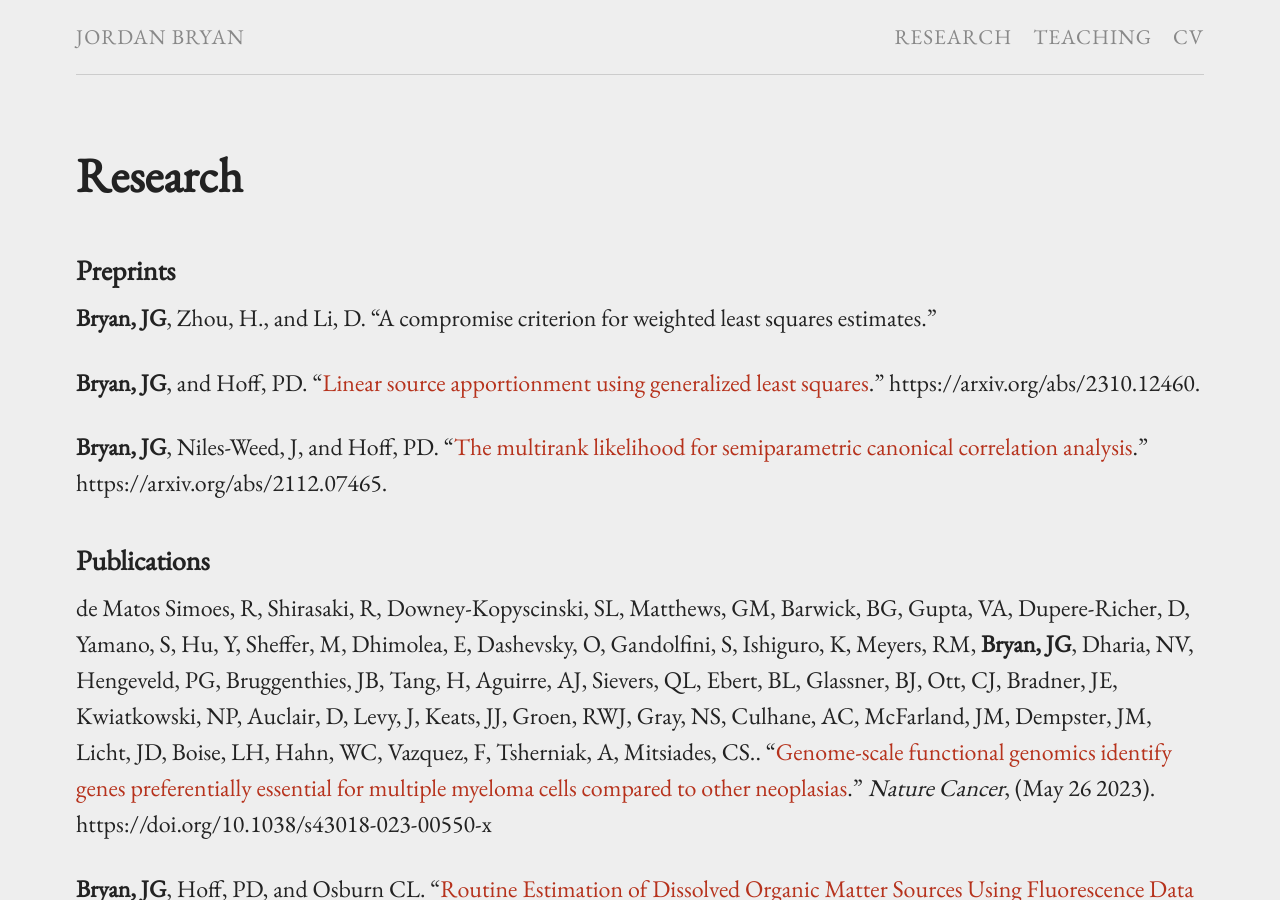
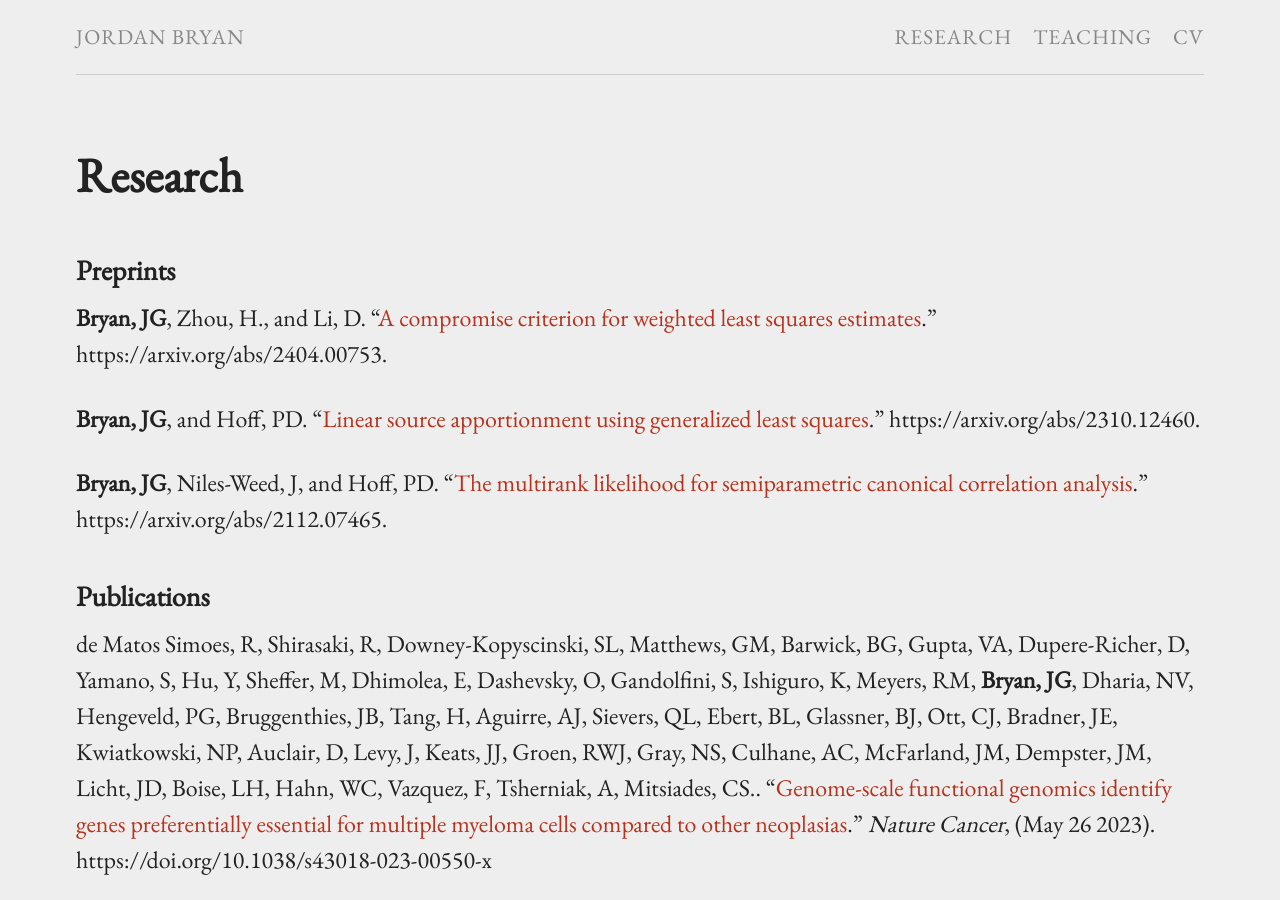
Before and after one commit to j-g-b/j-g-b.github.io, a Jekyll site: the page built from research.md, in a window 1280 px wide and 900 px high. Built offline with Jekyll 4.4.1, drawn with Linux system fonts in a browser that asks for light colours; some of the changed lines change nothing that is shown.

```diff
--- a/research.md
+++ b/research.md
@@ -6,7 +6,7 @@
 
 ### Preprints
 
-**Bryan, JG**, Zhou, H., and Li, D. "A compromise criterion for weighted least squares estimates."
+**Bryan, JG**, Zhou, H., and Li, D. "[A compromise criterion for weighted least squares estimates](https://arxiv.org/abs/2404.00753)." https://arxiv.org/abs/2404.00753.
 
 **Bryan, JG**, and Hoff, PD. "[Linear source apportionment using generalized least squares](https://arxiv.org/abs/2310.12460)." https://arxiv.org/abs/2310.12460.
 
```
